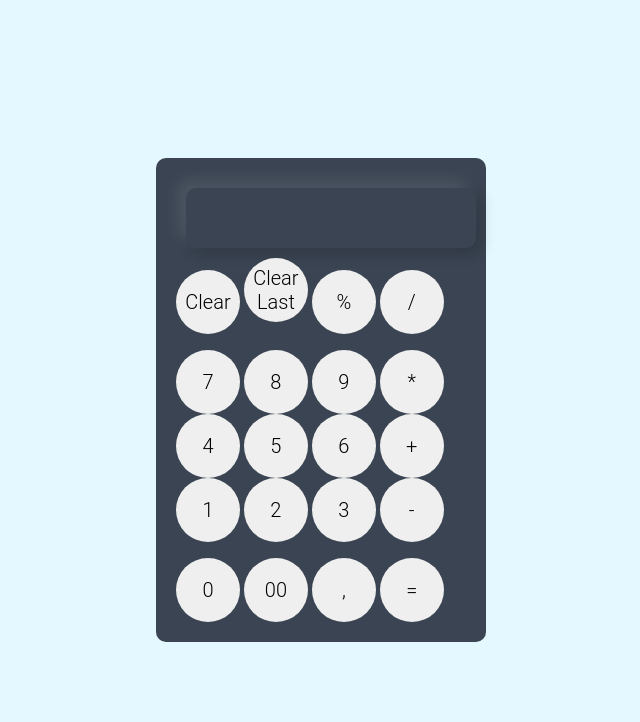
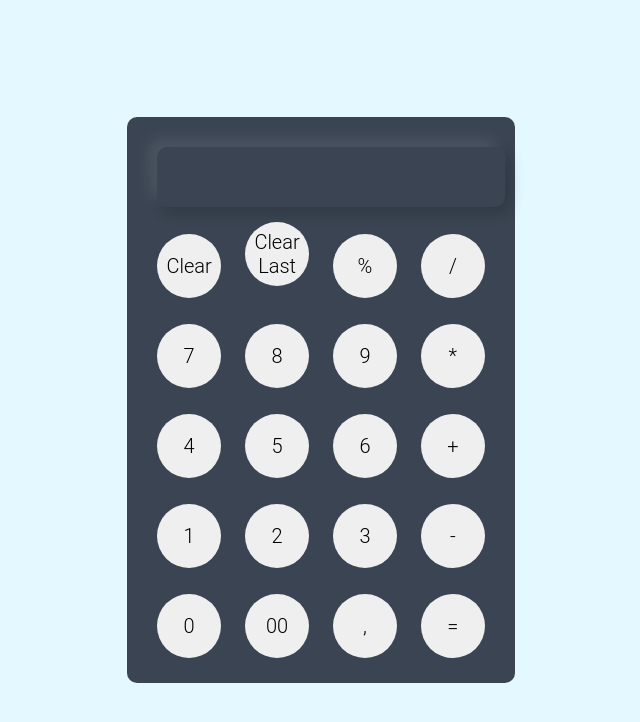
Before and after one commit to ser888gio/Calculator, a plain HTML site: page index.html in a window 1280 px wide. Shown: the whole page, without its empty margins (319-959 px from the left). Drawn offline with Linux system fonts and the light colour scheme.

Commit message:
Fixing the layout and some minor bugs

```diff
--- a/index.html
+++ b/index.html
@@ -9,7 +9,7 @@
 <body>
 <div class="container">
     <div class="calculator">
-        <input type = "text" id = "display" readonly>
+        <label for="display"><input type = "text" id = "display" readonly></label>
         <div class="keys">
             <div class="first_row">
                 <button type = "button" id = "clear" onclick="clearDisplay()">Clear</button>
@@ -22,18 +22,20 @@
                 <button type = "button" id = "8" value ="8" class = "toArray" onclick="clicked(event)">8</button>
                 <button type = "button" id = "9" value ="9" class = "toArray" onclick="clicked(event)">9</button>
                 <button type = "button" id = "*" class = "toArray operand" onclick="clicked(event)" value = "*">*</button>
+            </div>
             <div class="third_row">
                 <button type = "button" id = "4" value ="4" class = "toArray" onclick="clicked(event)">4</button>
                 <button type = "button" id = "5" value ="5" class = "toArray" onclick="clicked(event)">5</button>
                 <button type = "button" id = "6" value ="6" class = "toArray" onclick="clicked(event)">6</button>
                 <button type = "button" id = "+" class = "toArray operand" onclick="clicked(event)" value = "+">+</button>
             </div>
+            <div class = "forth_row">
                 <button type = "button" id = "1" value ="1" class = "toArray" onclick="clicked(event)">1</button>
                 <button type = "button" id = "2" value ="2" class = "toArray" onclick="clicked(event)">2</button>
                 <button type = "button" id = "3" value ="3" class = "toArray" onclick="clicked(event)">3</button>
                 <button type = "button" id = "-" class = "toArray operand" onclick="clicked(event)" value = "-">-</button>
             </div>
-            <div class="third_row">
+            <div class="fifth_row">
                 <button type = "button" id = "0" value ="0" class = "toArray" onclick="clicked(event)">0</button>
                 <button type = "button" id = "00" value ="00" class = "toArray" onclick="clicked(event)">00</button>
                 <button type = "button" id = "," value ="," class = "toArray" onclick="clicked(event)">,</button>
--- a/style.css
+++ b/style.css
@@ -52,6 +52,7 @@ button {
     height: 4rem; /* Adjust height as needed */
     width: 4rem; /* Adjust width as needed */
     cursor: pointer;
+    margin: 5px 10px;
 }
 
 /* Media queries for different screen sizes */
```
